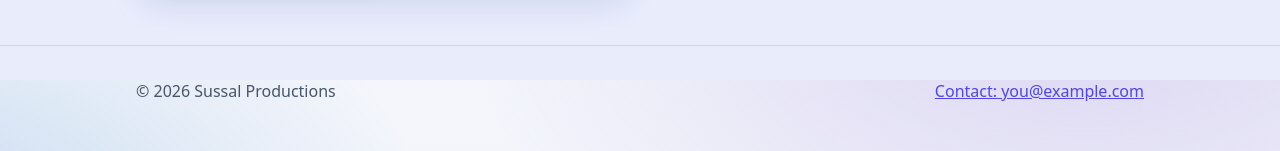
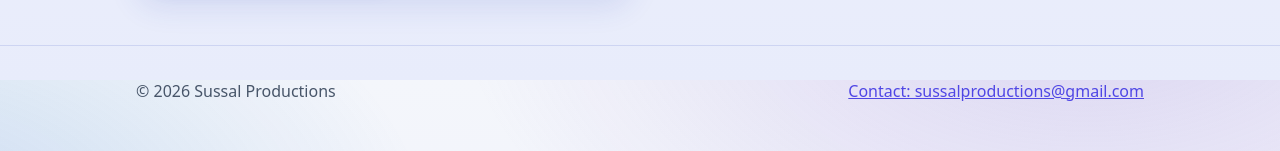
Before and after one commit to MubasharAkram05/MubasharAkram05.github.io, a plain HTML site: page index.html in a window 1280 px wide. Shown: the part 720-871 px from the top of the page. Drawn offline with Linux system fonts and the light colour scheme.

Commit message:
Contact email: sussalproductions@gmail.com
Co-Authored-By: Claude Opus 5.5 <noreply@anthropic.com>
Claude-Session: https://claude.ai/code/session_016iSuF2fjBtn9o4yHcnPZuT

```diff
--- a/index.html
+++ b/index.html
@@ -164,8 +164,7 @@
 <footer>
   <div class="wrap foot">
     <span>&copy; <span id="year">2026</span> Sussal Productions</span>
-    <!-- CONTACT: replace you@example.com below (in both the href and the text) with your public contact email. -->
-    <a href="mailto:you@example.com">Contact: you@example.com</a>
+    <a href="mailto:sussalproductions@gmail.com">Contact: sussalproductions@gmail.com</a>
   </div>
 </footer>
 
```
